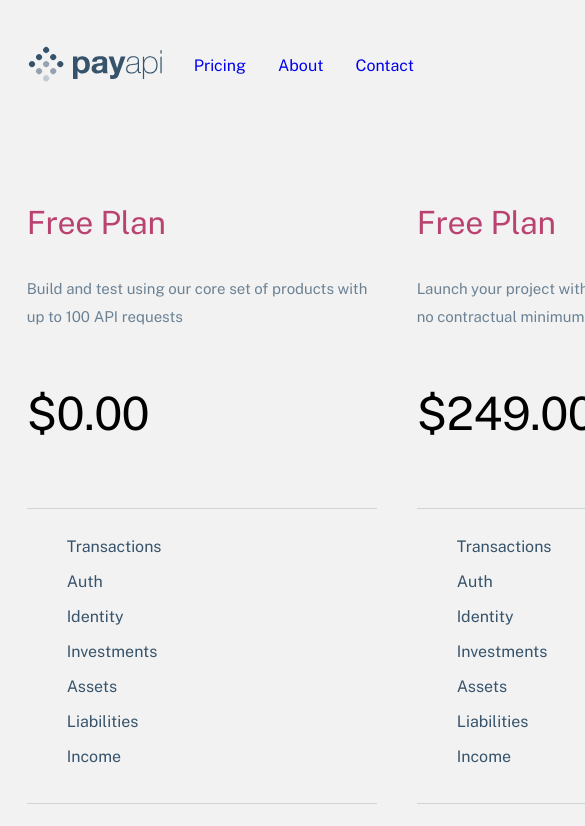
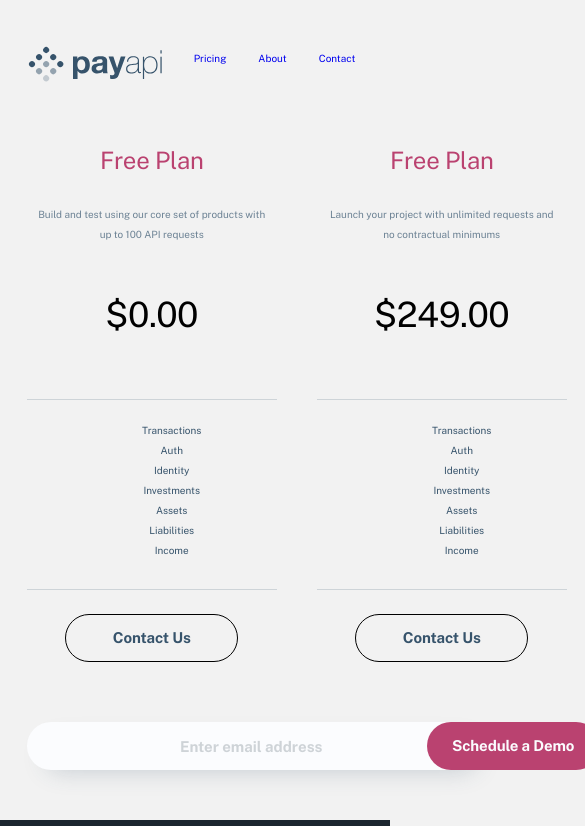
Before and after one commit to shaunvan119/payapi-website, a React (Create React App) app: page /Price in a window 390 px wide. Shown: the top 826 px of the page, 585 px wide, since content can reach past the window. Built offline with nearby package versions, Linux system fonts and the light colour scheme.

Commit message:
tablet layout for price page

```diff
--- a/src/App.js
+++ b/src/App.js
@@ -1,5 +1,7 @@
 import Home from "./components/pages/Home";
-
+import Price from "./components/pages/Price";
+import About from "./components/pages/About";
+import { Routes, Route } from "react-router-dom";
 
 
 
@@ -8,6 +10,10 @@ function App() {
   return (
     <div className="wrapper">
       <Home/>
+      <Routes>
+        <Route path="/Price" element={<Price/>}/>
+         <Route path="/About" element={<About/>}/>
+      </Routes>
 
     </div>
   );
--- a/src/components/pages/Home.js
+++ b/src/components/pages/Home.js
@@ -7,8 +7,6 @@ import BottomSectionTwo from "../BottomSectionTwo"
 import BottomSectionThree from "../BottomSectionThree"
 import BottomSectionFour from "../BottomSectionFour"
 import Footer from "../Footer"
-import Price from "../pages/Price";
-import About from "../pages/About";
 import ContactForm from "../ContactForm"
 import { Routes, Route } from "react-router-dom";
 
@@ -29,11 +27,10 @@ function Home() {
             <BottomSectionFour/>,
             <Footer/> ]}/>
             <Route path="/contactUs" element={<ContactForm/>}/>
-        <Route path="/Price" element={<Price/>}/>
        </Routes>
-       <Routes>
-       <Route path="/About" element={<About/>}/>
-      </Routes>
+
+
+
         </div>
     )
 }
--- a/src/components/pages/Price.js
+++ b/src/components/pages/Price.js
@@ -10,7 +10,7 @@ import Contact from "../Contact"
 function Price() {
 
     return (
-        <div className="home-page">
+        <div className="pice-page">
         <Header/>
         <Pricing/>
        <div className="ready-price-contact">
--- a/src/index.css
+++ b/src/index.css
@@ -555,6 +555,8 @@ li {
 /*MQ tablet*/
 
 @media  (max-width: 1052px) {
+/*MQ tablet home*/
+
   .wrapper {
     display: flex;
     max-width: 768px; /*adjust the width to auto adjust*/
@@ -637,6 +639,40 @@ li {
   align-items: center;
 }
 
+/*MQ tablet price*/
 
 
+
+.ready-price-page{
+  display: none;
 }
+
+.price-main-section {
+
+  margin: 0 auto;
+  text-align: center;
+
+}
+
+.price-title {
+  font-size: 24px;
+}
+ .price-p {
+  font-size: 10px;
+  line-height: 20px;
+ }
+
+ li {
+  font-size: 10px;
+  line-height: 20px;
+ }
+
+ .price-amount {
+  font-size: 35px;
+ }
+
+ .line {
+  width: 250px;
+
+ }
+}
```
Lines whose indentation alone changed are shown as unchanged.
